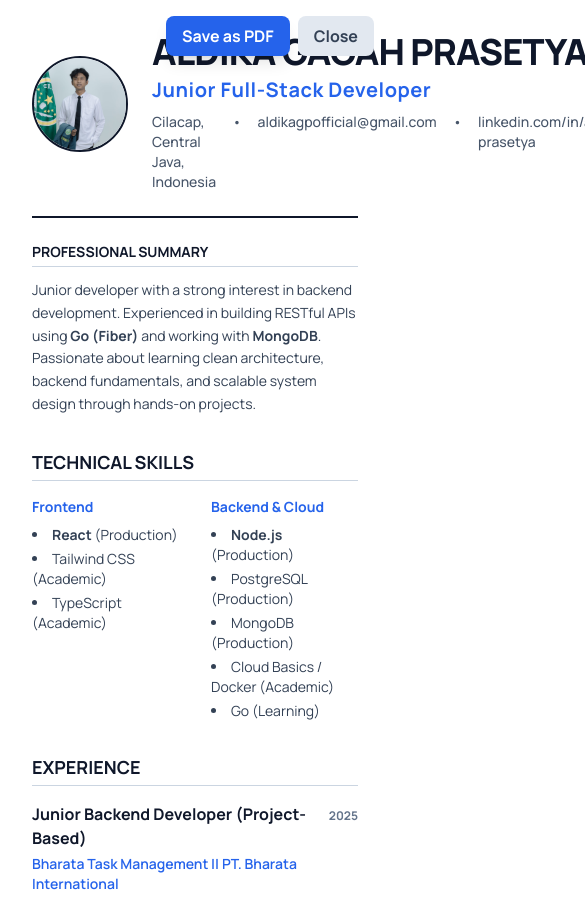
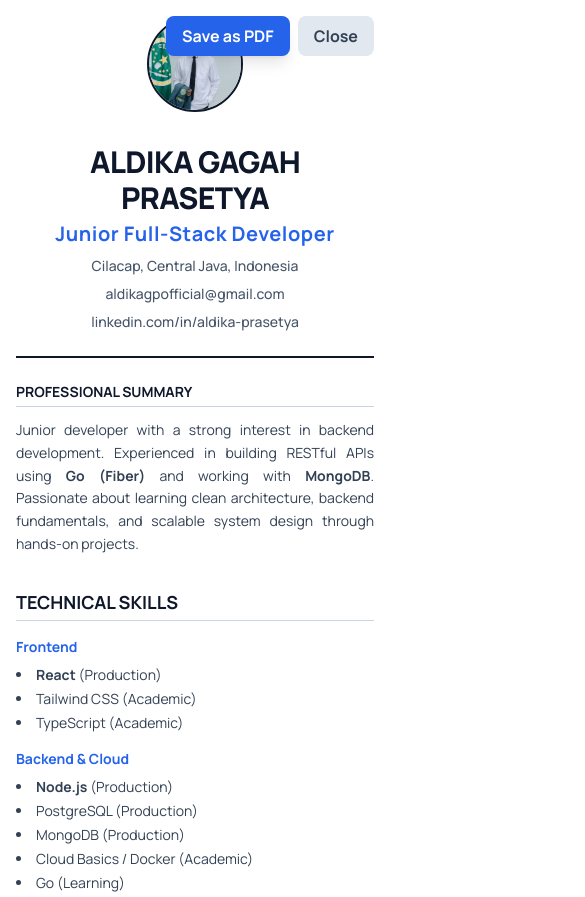
Before and after one commit to aldikagagah/Curriculum_Vitae-Aldika_Gagah_Prasetya, a plain HTML site: page resume.html in a window 390 px wide. Shown: the top 897 px of the page, 585 px wide, since content can reach past the window. Drawn offline with nearby package versions, Linux system fonts and the light colour scheme.

Commit message:
update responsive all device resume

```diff
--- a/resume.html
+++ b/resume.html
@@ -15,6 +15,7 @@
       body {
         font-family: 'Manrope', sans-serif;
         -webkit-print-color-adjust: exact;
+        print-color-adjust: exact;
       }
       @page {
         margin: 0;
@@ -29,9 +30,9 @@
       }
     </style>
   </head>
-  <body class="bg-white text-slate-900 p-8 max-w-4xl mx-auto">
+  <body class="bg-white text-slate-900 p-4 md:p-8 max-w-4xl mx-auto">
     <!-- Action Bar (Hidden in Print) -->
-    <div class="no-print fixed top-4 right-4 flex gap-2">
+    <div class="no-print fixed top-4 right-4 z-50 flex gap-2">
       <button
         onclick="window.print()"
         class="bg-blue-600 text-white px-4 py-2 rounded-lg font-bold shadow-lg hover:bg-blue-700 transition"
@@ -48,23 +49,23 @@
 
     <!-- Header -->
     <header class="border-b-2 border-slate-900 pb-6 mb-6">
-      <div class="flex items-center gap-6">
+      <div class="flex flex-col md:flex-row items-center md:items-start gap-4 md:gap-6 text-center md:text-left">
         <div
-          class="h-24 w-24 rounded-full bg-slate-200 overflow-hidden mb-4 shrink-0 border-2 border-slate-900"
+          class="h-24 w-24 rounded-full bg-slate-200 overflow-hidden mb-4 shrink-0 border-2 border-slate-900 md:mb-0"
         >
           <!-- Using the same image URL as index.html -->
           <img src="assets/aldika2.jpeg" class="h-full w-full object-cover" />
         </div>
         <div>
-          <h1 class="text-4xl font-extrabold tracking-tight uppercase">Aldika Gagah Prasetya</h1>
+          <h1 class="text-3xl md:text-4xl font-extrabold tracking-tight uppercase">Aldika Gagah Prasetya</h1>
           <p class="text-xl text-blue-600 font-bold tracking-wide mt-1">
             Junior Full-Stack Developer
           </p>
-          <div class="flex gap-4 mt-2 text-sm text-slate-600 font-medium">
+          <div class="flex flex-wrap justify-center md:justify-start gap-2 md:gap-4 mt-2 text-sm text-slate-600 font-medium">
             <span>Cilacap, Central Java, Indonesia</span>
-            <span>•</span>
+            <span class="hidden md:inline">•</span>
             <span>aldikagpofficial@gmail.com</span>
-            <span>•</span>
+            <span class="hidden md:inline">•</span>
             <span>linkedin.com/in/aldika-prasetya</span>
           </div>
         </div>
@@ -76,7 +77,7 @@
       <h2 class="text-sm font-bold uppercase border-b border-slate-300 pb-1 mb-3">
         Professional Summary
       </h2>
-      <p class="text-sm text-slate-700 leading-relaxed">
+      <p class="text-sm text-slate-700 leading-relaxed text-justify md:text-left">
         Junior developer with a strong interest in backend development. Experienced in building
         RESTful APIs using <strong>Go (Fiber)</strong> and working with <strong>MongoDB</strong>.
         Passionate about learning clean architecture, backend fundamentals, and scalable system
@@ -89,7 +90,7 @@
       <h2 class="text-lg font-bold text-slate-900 uppercase border-b border-slate-300 mb-4 pb-1">
         Technical Skills
       </h2>
-      <div class="grid grid-cols-2 gap-x-8 gap-y-4">
+      <div class="grid grid-cols-1 md:grid-cols-2 gap-x-8 gap-y-4">
         <div>
           <h3 class="font-bold text-blue-600 text-sm mb-2">Frontend</h3>
           <ul class="text-sm text-slate-700 list-disc list-inside space-y-1">
@@ -127,6 +128,7 @@
           Bharata Task Management || PT. Bharata International
         </p>
 
+
         <ul class="list-disc list-inside text-sm text-slate-700 space-y-1">
           <li>
             Developed RESTful APIs using <strong>Go (Fiber)</strong> for task and workflow
```
Also changed, not shown: about.html (+1 -0 lines), index.html (+2 -0 lines), skills.html (+1 -0 lines), assets/aldika3.png (added).
